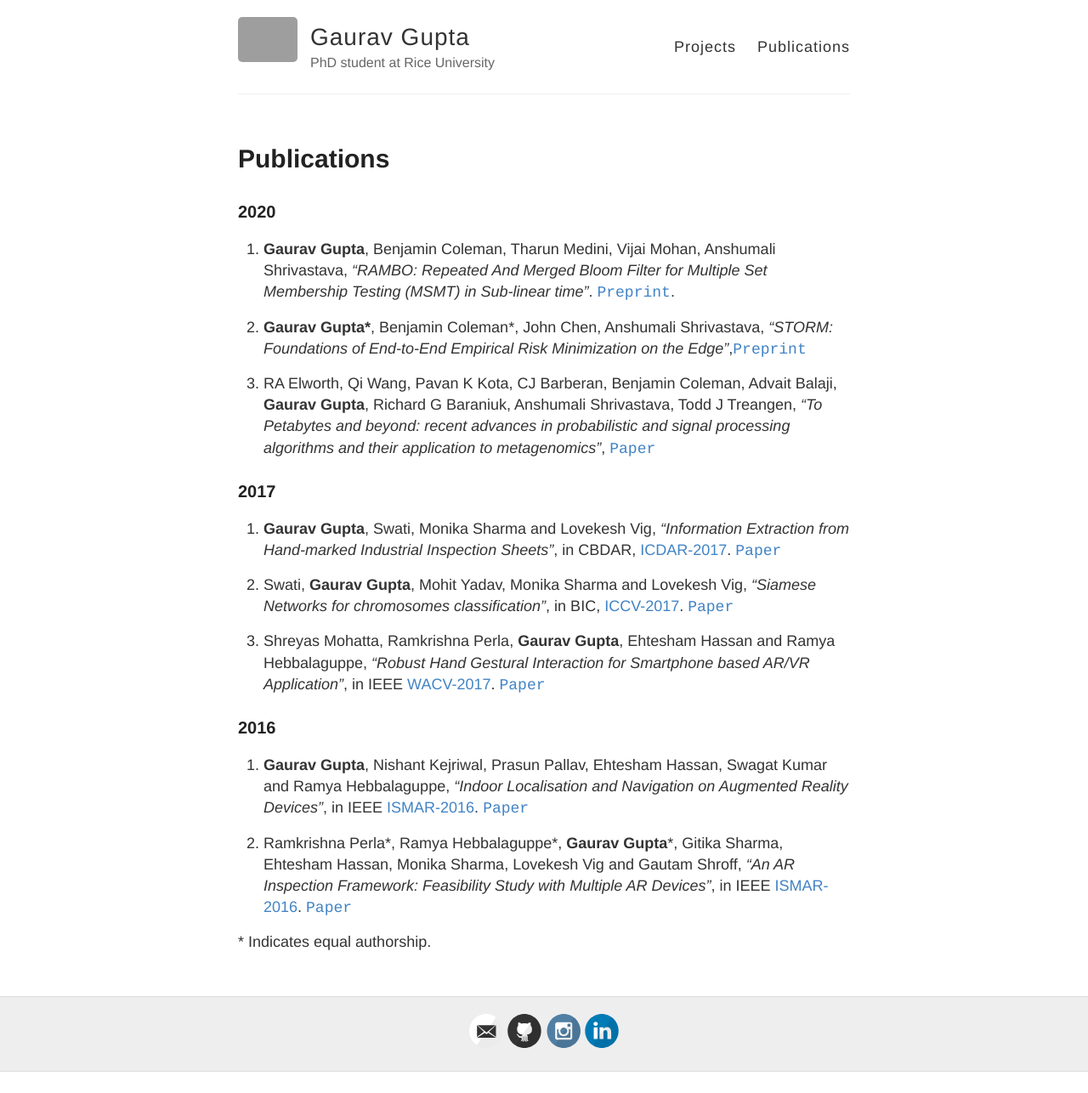
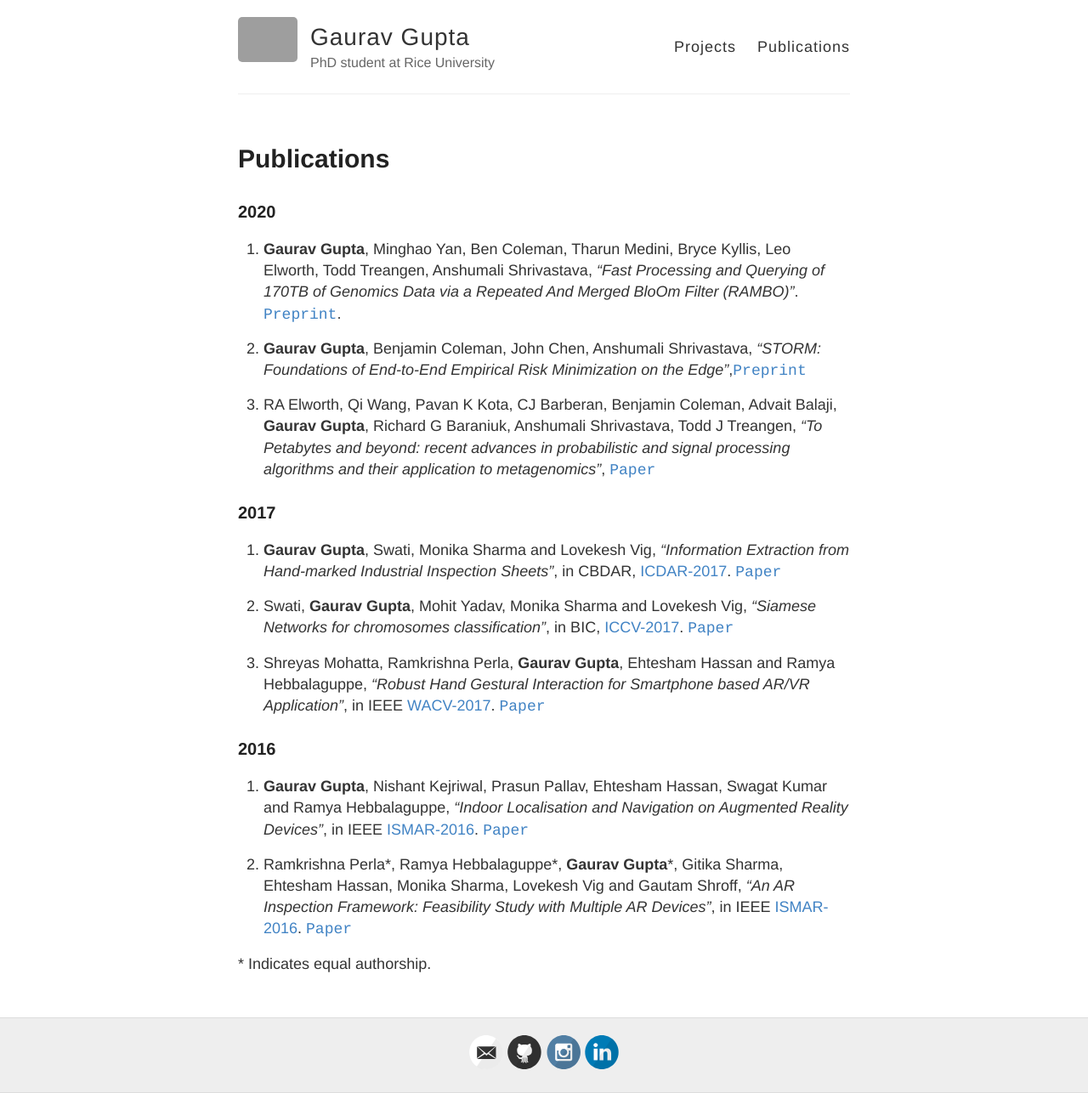
Before and after one commit to gaurav16gupta/gaurav16gupta.github.io, a Jekyll site: the page built from publications.md, in a window 1280 px wide. Shown: the whole page at 85% size. Built offline with Jekyll 4.4.1, drawn with Linux system fonts in a browser that asks for light colours; before the commit the page ends 1261 px from its top, so only the background shows below that; grey boxes are pictures that could not be loaded.

Commit message:
Update publications.md

```diff
--- a/publications.md
+++ b/publications.md
@@ -6,9 +6,9 @@ permalink: /publications/
 
 ### 2020
 
-1. __Gaurav Gupta__, Benjamin Coleman, Tharun Medini, Vijai Mohan, Anshumali Shrivastava, _"RAMBO: Repeated And Merged Bloom Filter for Multiple Set Membership Testing (MSMT) in Sub-linear time"_. [`Preprint`](https://arxiv.org/abs/1910.02611).
+1. __Gaurav Gupta__, Minghao Yan, Ben Coleman, Tharun Medini, Bryce Kyllis, Leo Elworth, Todd Treangen, Anshumali Shrivastava, _"Fast Processing and Querying of 170TB of Genomics Data via a Repeated And Merged BloOm Filter (RAMBO)"_. [`Preprint`](https://arxiv.org/abs/1910.02611).
 
-2. __Gaurav Gupta\*__, Benjamin Coleman\*, John Chen, Anshumali Shrivastava, _"STORM: Foundations of End-to-End Empirical Risk Minimization on the Edge"_,[`Preprint`](https://arxiv.org/abs/2006.14554)
+2. __Gaurav Gupta__, Benjamin Coleman, John Chen, Anshumali Shrivastava, _"STORM: Foundations of End-to-End Empirical Risk Minimization on the Edge"_,[`Preprint`](https://arxiv.org/abs/2006.14554)
 
 3. RA Elworth, Qi Wang, Pavan K Kota, CJ Barberan, Benjamin Coleman, Advait Balaji, __Gaurav Gupta__, Richard G Baraniuk, Anshumali Shrivastava, Todd J Treangen, _"To Petabytes and beyond: recent advances in probabilistic and signal processing algorithms and their application to metagenomics"_, [`Paper`](https://academic.oup.com/nar/article/48/10/5217/5825624)
 
```
